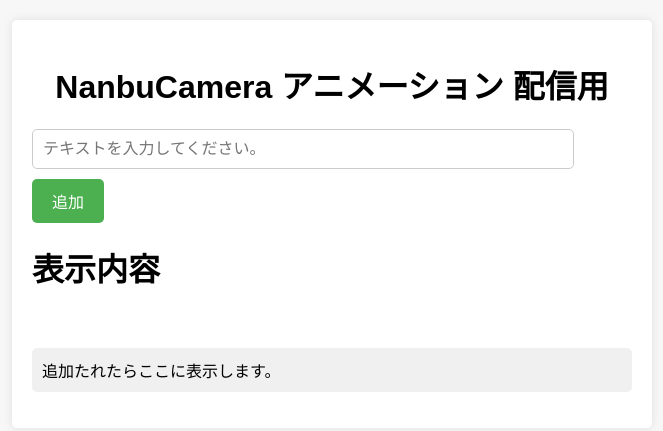
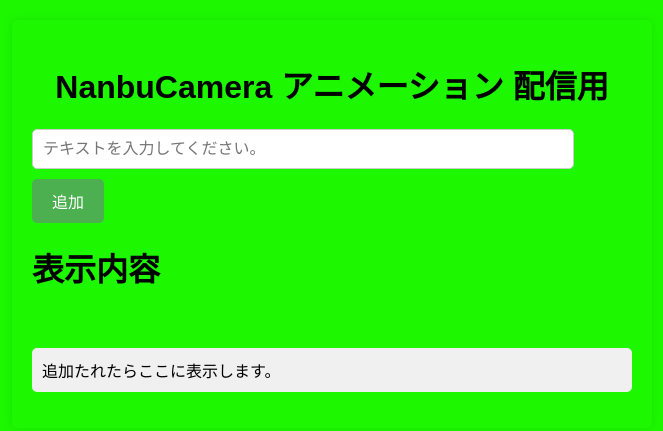
Before and after one commit to Nooooooo-0328/animation-site, a plain HTML site: page index.html in a window 1280 px wide. Shown: the whole page, without its empty margins (308-971 px from the left). Drawn offline with Linux system fonts and the light colour scheme.

Commit message:
Add files via upload

```diff
--- a/styles.css
+++ b/styles.css
@@ -28,14 +28,14 @@
     font-family: Arial, sans-serif;
     margin: 0;
     padding: 0;
-    background-color: #f7f7f7;
+    background-color: #1df800;
   }
 
   .container {
     max-width: 600px;
     margin: 20px auto;
     padding: 20px;
-    background-color: #fff;
+    background-color: #1df800;
     border-radius: 5px;
     box-shadow: 0 0 10px rgba(0, 0, 0, 0.1);
   }
```
